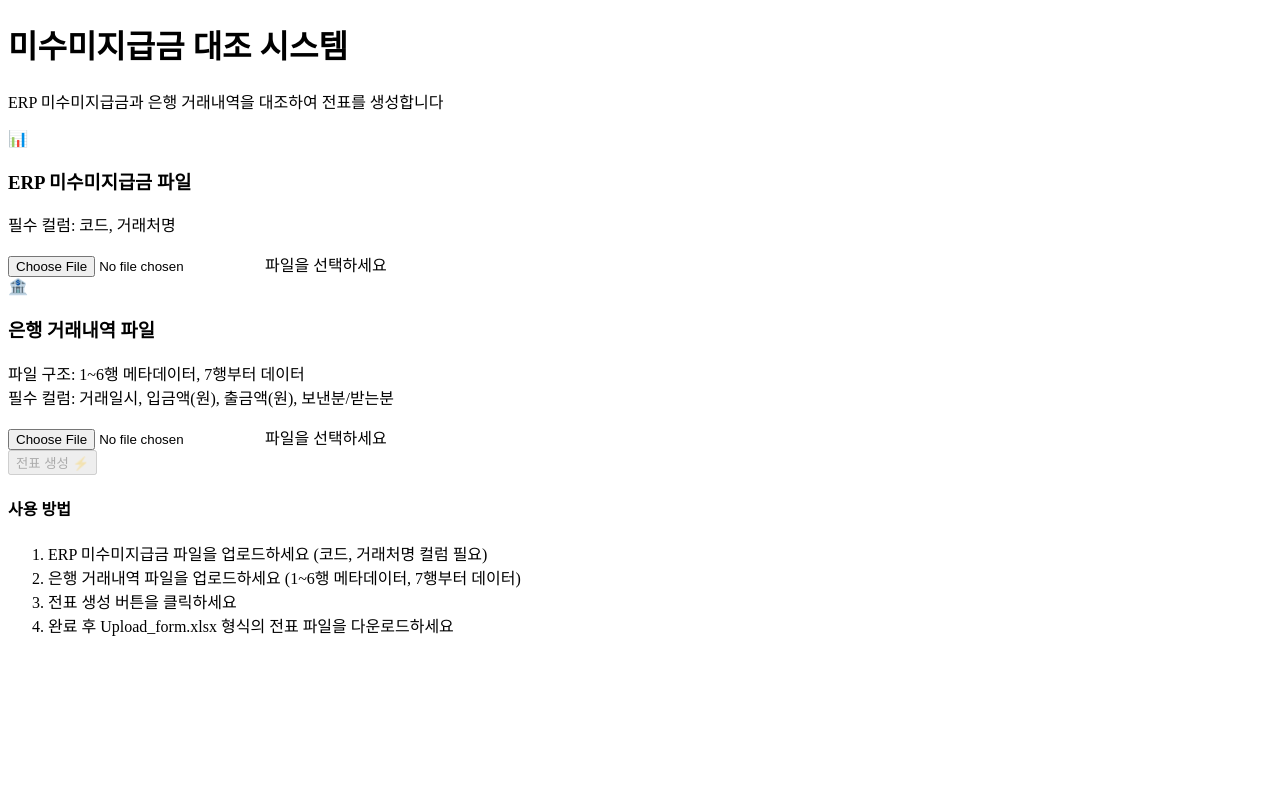
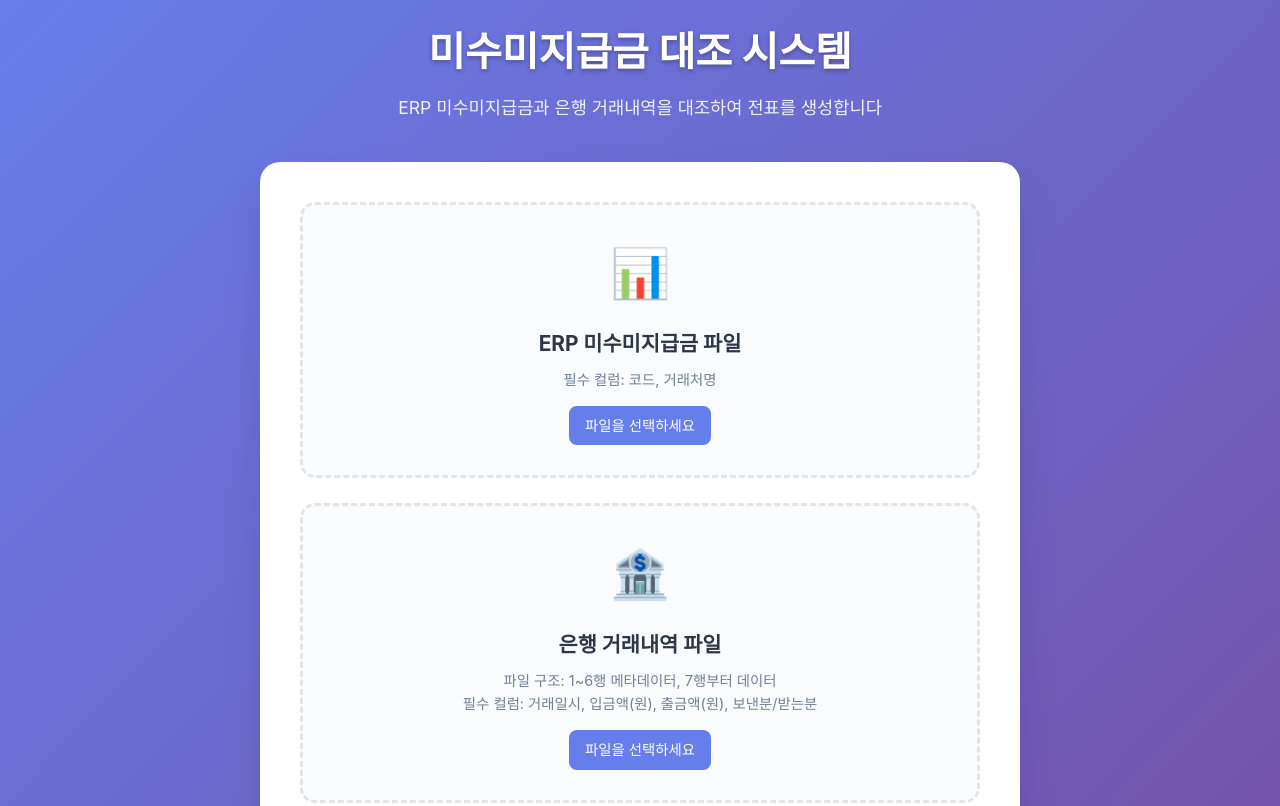
Before and after one commit to kkirby54/ujin-reconcile, a plain HTML site: page static/index.html in a window 1280 px wide. Shown: the top 806 px of the page. Drawn offline with Linux system fonts and the light colour scheme; files that its build step writes are made by us from their sources; the site is published under a folder, as on GitHub Pages, so addresses that start at the root find nothing.

```diff
--- a/static/index.html
+++ b/static/index.html
@@ -4,7 +4,7 @@
     <meta charset="UTF-8">
     <meta name="viewport" content="width=device-width, initial-scale=1.0">
     <title>미수미지급금 대조 시스템</title>
-    <link rel="stylesheet" href="/static/css/style.css">
+    <link rel="stylesheet" href="./static/css/style.css">
 </head>
 <body>
     <div class="container">
@@ -107,6 +107,6 @@
         </footer>
     </div>
 
-    <script src="/static/js/app.js"></script>
+    <script src="./static/js/app.js"></script>
 </body>
 </html>
--- a/static/js/app.js
+++ b/static/js/app.js
@@ -112,7 +112,7 @@
     showProgress();
 
     try {
-        const response = await fetch('/reconcile', {
+        const response = await fetch('./reconcile', {
             method: 'POST',
             body: formData
         });
```
Also changed, not shown: 2 other files.
